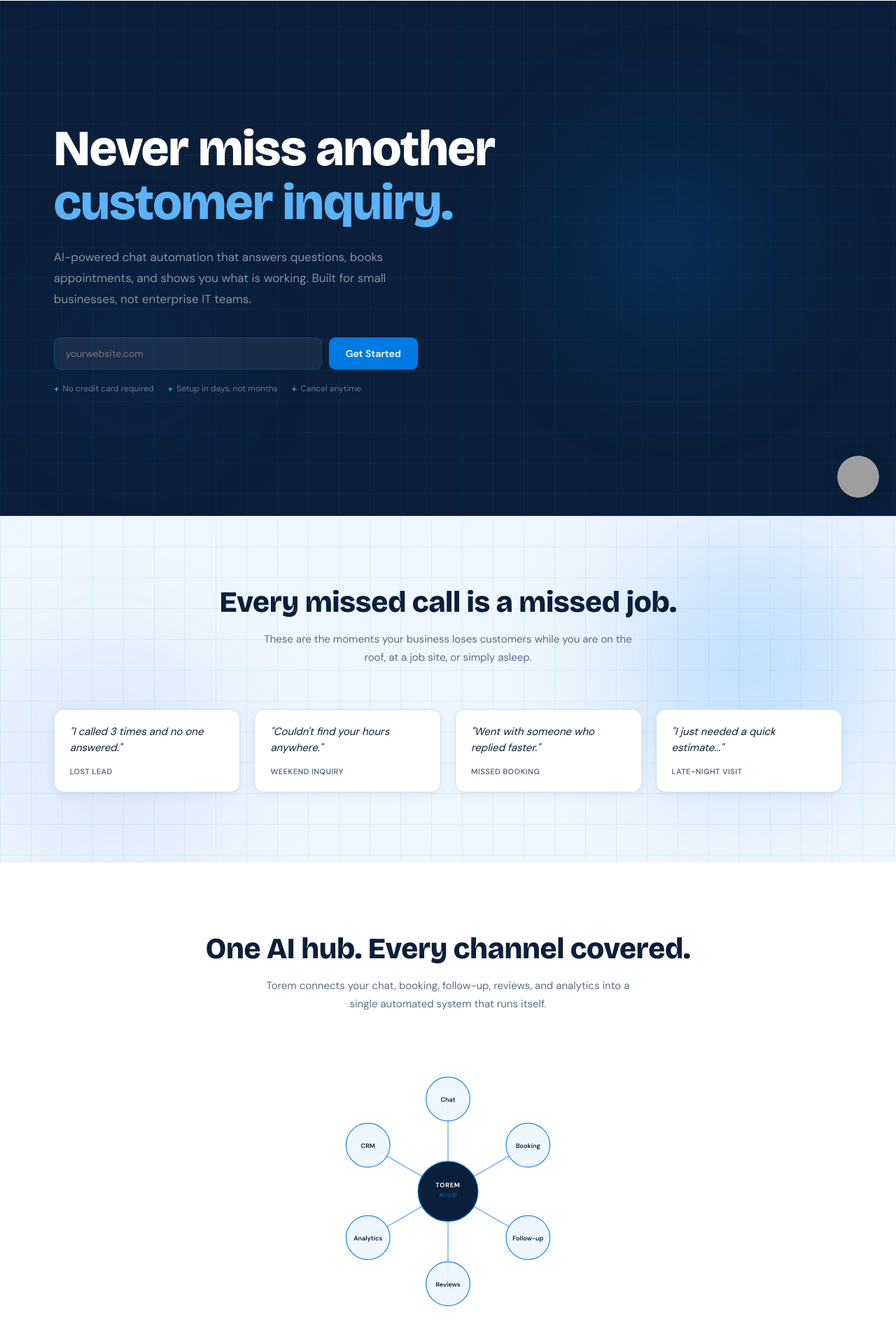
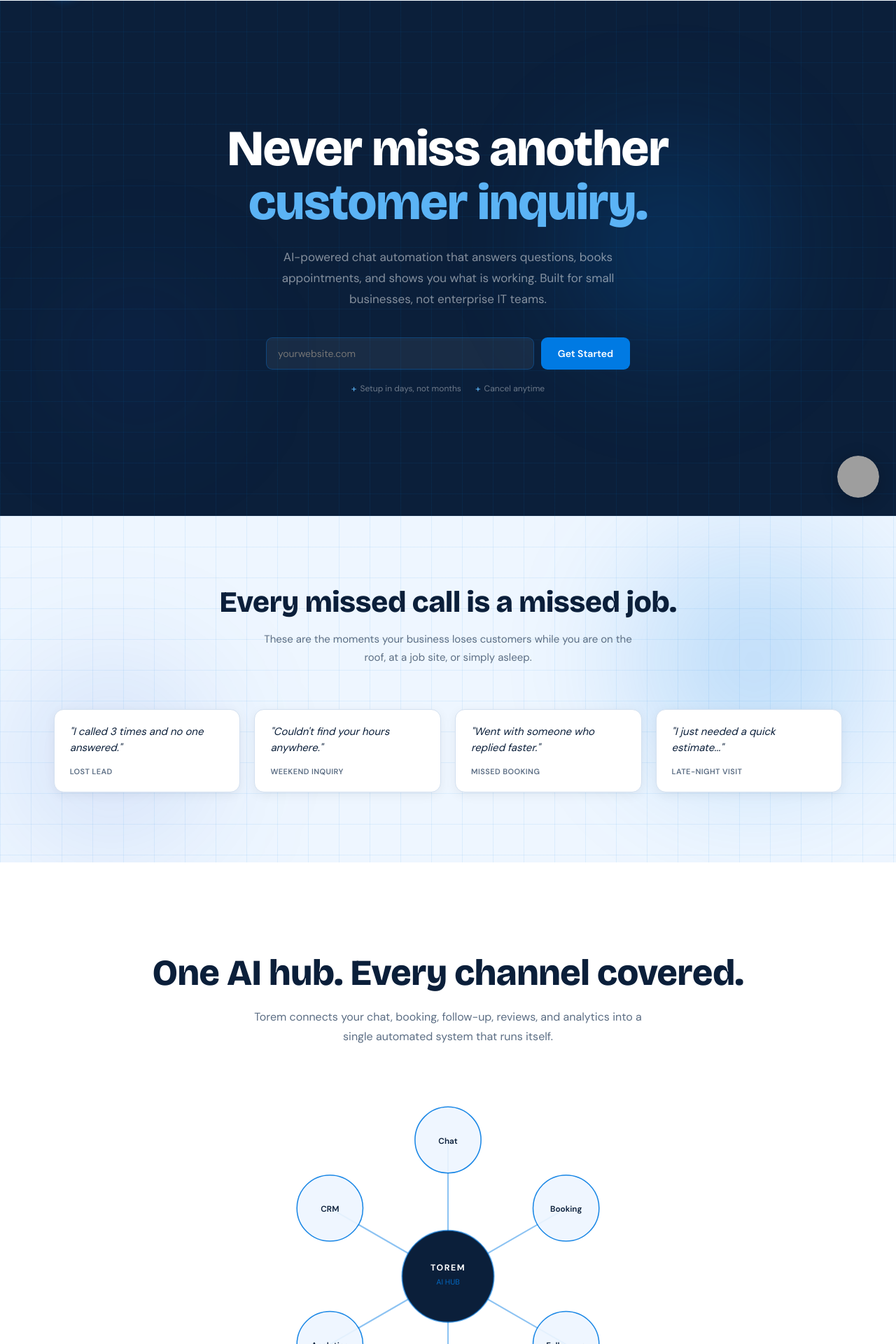
Before and after one commit to toremaiautomation/torem-website, a React (Vite) app: page / in a window 1280 px wide. Shown: the part 65-1985 px from the top of the page at 70% size. Built offline with nearby package versions, Linux system fonts and the light colour scheme; grey boxes are pictures that could not be loaded.

Commit message:
Fix: restore visitor phone field on Contact form, remove Torem's own number sitewide

```diff
--- a/src/components/ChatWidget.jsx
+++ b/src/components/ChatWidget.jsx
@@ -12,7 +12,6 @@
   availabilityWebhookUrl: "https://toremai.app.n8n.cloud/webhook/torem-availability",
   bookWebhookUrl: "https://toremai.app.n8n.cloud/webhook/torem-book",
   contactEmail: "toremaiautomation@gmail.com",
-  contactPhone: "(832) 683-8151",
   enabledWorkflows: {
     booking: true,
     reviewGeneration: false,
--- a/src/components/Footer.jsx
+++ b/src/components/Footer.jsx
@@ -39,7 +39,7 @@
         {[
           { h: "Company", links: [["Home","Home","nav"],["Services","Services","nav"],["About","About","nav"],["Contact","Contact","nav"]] },
           { h: "Services", links: [["Knowledge Base","foundation","scroll"],["Booking Built In","addons","scroll"],["Analytics","addons","scroll"],["Any Business","addons","scroll"]] },
-          { h: "Contact",  links: [["toremaiautomation@gmail.com","mailto:toremaiautomation@gmail.com","email"],["(832) 683-8151","tel:+18326838151","tel"],["Houston, TX",null,null],["Book a Call","Contact","nav"]] },
+          { h: "Contact",  links: [["Email","mailto:toremaiautomation@gmail.com","email"],["Houston, TX",null,null],["Book a Call","Contact","nav"]] },
         ].map(({ h, links }) => (
           <div key={h}>
             <div style={{ fontSize: "10px", fontWeight: 700, letterSpacing: "2px", color: "#475569", textTransform: "uppercase", marginBottom: "18px" }}>{h}</div>
--- a/src/components/HubDiagram.jsx
+++ b/src/components/HubDiagram.jsx
@@ -12,7 +12,8 @@
   { label: "Analytics", angle: 240 },
   { label: "CRM",       angle: 300 },
 ];
-const CX = 400, CY = 240, R = 160, NR = 38;
+
+const CX = 400, CY = 250, R = 190, NR = 46;
 
 function toXY(angleDeg) {
   const rad = (angleDeg - 90) * (Math.PI / 180);
@@ -29,7 +30,7 @@
       lines.forEach((line, i) => {
         gsap.to(line, {
           strokeDashoffset: 0,
-          duration: 0.6,
+          duration: 0.65,
           delay: i * 0.12,
           ease: "power2.out",
           scrollTrigger: {
@@ -44,7 +45,13 @@
   }, []);
 
   return (
-    <svg ref={svgRef} viewBox="0 0 800 480" style={{ width:"100%", maxWidth:"660px", margin:"0 auto", display:"block", overflow:"visible" }} aria-hidden="true">
+    <svg
+      ref={svgRef}
+      viewBox="0 0 800 500"
+      style={{ width: "100%", maxWidth: "820px", margin: "0 auto", display: "block", overflow: "visible" }}
+      aria-hidden="true"
+    >
+      {/* Spoke lines */}
       {NODES.map((n, i) => {
         const { x, y } = toXY(n.angle);
         return (
@@ -54,17 +61,18 @@
             x1={CX} y1={CY} x2={x} y2={y}
             stroke={P.blue}
             strokeWidth="2"
-            strokeDasharray="160"
-            strokeDashoffset="160"
-            opacity="0.5"
+            strokeDasharray="190"
+            strokeDashoffset="190"
+            opacity="0.45"
           />
         );
       })}
+
       {/* Center node */}
-      <circle cx={CX} cy={CY} r="52" fill={P.navy} />
-      <circle cx={CX} cy={CY} r="52" fill="none" stroke={P.blue} strokeWidth="2" opacity="0.6" />
-      <text x={CX} y={CY - 7} textAnchor="middle" fill="white" fontSize="11" fontWeight="700" letterSpacing="1">TOREM</text>
-      <text x={CX} y={CY + 10} textAnchor="middle" fill={P.blue} fontSize="10" opacity="0.8">AI HUB</text>
+      <circle cx={CX} cy={CY} r="64" fill={P.navy} />
+      <circle cx={CX} cy={CY} r="64" fill="none" stroke={P.blue} strokeWidth="2" opacity="0.55" />
+      <text x={CX} y={CY - 8} textAnchor="middle" fill="white" fontSize="12" fontWeight="700" letterSpacing="1.5">TOREM</text>
+      <text x={CX} y={CY + 11} textAnchor="middle" fill={P.blue} fontSize="10.5" opacity="0.8">AI HUB</text>
 
       {/* Outer nodes */}
       {NODES.map((n, i) => {
@@ -72,7 +80,7 @@
         return (
           <g key={i}>
             <circle cx={x} cy={y} r={NR} fill={T.bgAlt} stroke={P.blue} strokeWidth="1.5" opacity="0.9" />
-            <text x={x} y={y + 5} textAnchor="middle" fill={T.text} fontSize="11" fontWeight="600">{n.label}</text>
+            <text x={x} y={y + 5} textAnchor="middle" fill={T.text} fontSize="11.5" fontWeight="600">{n.label}</text>
           </g>
         );
       })}
--- a/src/pages/ContactPage.jsx
+++ b/src/pages/ContactPage.jsx
@@ -87,10 +87,6 @@
               <div style={{ fontSize: "11px", color: T.textMuted, marginBottom: "4px", textTransform: "uppercase", letterSpacing: "1px" }}>Email us directly</div>
               <a href="mailto:toremaiautomation@gmail.com" style={{ fontSize: "14px", fontWeight: 700, color: T.blue, textDecoration: "underline", fontFamily: BODY }}>toremaiautomation@gmail.com</a>
             </div>
-            <div style={{ marginTop: "12px", padding: "18px 20px", background: T.bg, borderRadius: "10px", border: `1px solid ${T.border}` }}>
-              <div style={{ fontSize: "11px", color: T.textMuted, marginBottom: "4px", textTransform: "uppercase", letterSpacing: "1px" }}>Call or text us</div>
-              <a href="tel:+18326838151" style={{ fontSize: "14px", fontWeight: 700, color: T.blue, textDecoration: "underline", fontFamily: BODY }}>(832) 683-8151</a>
-            </div>
           </motion.div>
 
           {/* Right - Form (logic untouched) */}
@@ -120,7 +116,7 @@
                 <div style={{ display: "grid", gridTemplateColumns: "1fr 1fr", gap: "14px" }}>
                   <div>
                     <label style={{ display: "block", fontSize: "11px", fontWeight: 700, color: T.textMuted, marginBottom: "6px", letterSpacing: "0.5px", textTransform: "uppercase" }}>Phone</label>
-                    <input style={FIELD} type="tel" value={form.phone} onChange={set("phone")} placeholder="(832) 555-0100" />
+                    <input style={FIELD} type="tel" value={form.phone} onChange={set("phone")} placeholder="(555) 000-0000" />
                   </div>
                   <div>
                     <label style={{ display: "block", fontSize: "11px", fontWeight: 700, color: T.textMuted, marginBottom: "6px", letterSpacing: "0.5px", textTransform: "uppercase" }}>Company</label>
--- a/src/pages/DisclaimerPage.jsx
+++ b/src/pages/DisclaimerPage.jsx
@@ -42,7 +42,7 @@
         </LegalSection>
 
         <LegalSection heading="8. Contact">
-          <LP>If you have questions about this Disclaimer, please contact us at <a href="mailto:toremaiautomation@gmail.com" style={{ color: P.blue }}>toremaiautomation@gmail.com</a> or <a href="tel:+18326838151" style={{ color: P.blue }}>(832) 683-8151</a>.</LP>
+          <LP>If you have questions about this Disclaimer, please contact us at <a href="mailto:toremaiautomation@gmail.com" style={{ color: P.blue }}>toremaiautomation@gmail.com</a>.</LP>
         </LegalSection>
       </LegalPage>
     </>
--- a/src/pages/HomePage.jsx
+++ b/src/pages/HomePage.jsx
@@ -118,18 +118,18 @@
         <div style={{ position: "absolute", top: "12%", right: "5%", width: "520px", height: "520px", borderRadius: "50%", background: "radial-gradient(circle, rgba(0,122,227,0.22) 0%, transparent 65%)", filter: "blur(64px)", pointerEvents: "none" }} />
         <div style={{ position: "absolute", bottom: "8%", left: "2%", width: "340px", height: "340px", borderRadius: "50%", background: "radial-gradient(circle, rgba(23,84,207,0.12) 0%, transparent 68%)", filter: "blur(80px)", pointerEvents: "none" }} />
 
-        <div style={{ maxWidth: "1140px", margin: "0 auto", position: "relative", width: "100%" }}>
+        <div style={{ maxWidth: "1140px", margin: "0 auto", position: "relative", width: "100%", textAlign: "center" }}>
           <motion.div {...(reduced ? {} : { initial: { opacity: 0, y: 32 }, animate: { opacity: 1, y: 0 }, transition: { duration: 0.7, ease: [0.22, 1, 0.36, 1] } })}>
-            <h1 style={{ fontFamily: DISPLAY, fontSize: "clamp(38px,5.8vw,72px)", fontWeight: 800, color: P.white, lineHeight: 1.08, maxWidth: "760px", marginBottom: "24px", letterSpacing: "-1px" }} className="t-hero-head">
+            <h1 style={{ fontFamily: DISPLAY, fontSize: "clamp(38px,5.8vw,72px)", fontWeight: 800, color: P.white, lineHeight: 1.08, maxWidth: "760px", margin: "0 auto 24px", letterSpacing: "-1px" }} className="t-hero-head">
               Never miss another<br />
               <span style={{ color: "#5BB3F5" }}>customer inquiry.</span>
             </h1>
-            <p style={{ fontSize: "17px", color: "rgba(255,255,255,0.5)", lineHeight: 1.75, maxWidth: "480px", marginBottom: "40px" }}>
+            <p style={{ fontSize: "17px", color: "rgba(255,255,255,0.5)", lineHeight: 1.75, maxWidth: "480px", marginBottom: "40px", margin: "0 auto 40px" }}>
               AI-powered chat automation that answers questions, books appointments, and shows you what is working. Built for small businesses, not enterprise IT teams.
             </p>
 
             {/* URL input CTA */}
-            <div style={{ display: "flex", gap: "10px", flexWrap: "wrap", maxWidth: "520px" }}>
+            <div style={{ display: "flex", gap: "10px", flexWrap: "wrap", maxWidth: "520px", margin: "0 auto", justifyContent: "center" }}>
               <input
                 type="text"
                 value={urlVal}
@@ -152,8 +152,8 @@
               </button>
             </div>
 
-            <div style={{ marginTop: "18px", display: "flex", gap: "20px", flexWrap: "wrap" }}>
-              {["No credit card required", "Setup in days, not months", "Cancel anytime"].map(t => (
+            <div style={{ marginTop: "18px", display: "flex", gap: "20px", flexWrap: "wrap", justifyContent: "center" }}>
+              {["Setup in days, not months", "Cancel anytime"].map(t => (
                 <span key={t} style={{ fontSize: "12px", color: "rgba(255,255,255,0.4)", display: "flex", alignItems: "center", gap: "5px" }}>
                   <span style={{ color: "#5BB3F5", fontSize: "14px" }}>+</span> {t}
                 </span>
@@ -180,13 +180,15 @@
       </section>
 
       {/* 3. HUB-AND-SPOKE DIAGRAM */}
-      <section style={{ padding: "100px clamp(24px,6vw,80px)", background: T.bg }}>
+      <section style={{ padding: "130px clamp(24px,6vw,80px)", background: T.bg }}>
         <div style={{ maxWidth: "1140px", margin: "0 auto" }}>
-          <motion.div {...fadeUp(reduced)} style={{ textAlign: "center", marginBottom: "56px" }}>
-            <SectionHead
-              heading="One AI hub. Every channel covered."
-              sub="Torem connects your chat, booking, follow-up, reviews, and analytics into a single automated system that runs itself."
-            />
+          <motion.div {...fadeUp(reduced)} style={{ textAlign: "center", marginBottom: "72px" }}>
+            <h2 style={{ fontFamily: DISPLAY, fontSize: "clamp(30px,4.2vw,52px)", fontWeight: 800, color: T.text, lineHeight: 1.1, letterSpacing: "-0.4px", marginBottom: "20px" }}>
+              One AI hub. Every channel covered.
+            </h2>
+            <p style={{ fontSize: "16px", color: T.textMuted, maxWidth: "560px", margin: "0 auto", lineHeight: 1.75 }}>
+              Torem connects your chat, booking, follow-up, reviews, and analytics into a single automated system that runs itself.
+            </p>
           </motion.div>
           <HubDiagram />
         </div>
--- a/src/pages/PrivacyPage.jsx
+++ b/src/pages/PrivacyPage.jsx
@@ -53,7 +53,7 @@
         </LegalSection>
 
         <LegalSection heading="9. Contact">
-          <LP>For privacy inquiries, contact us at <a href="mailto:toremaiautomation@gmail.com" style={{ color: P.blue }}>toremaiautomation@gmail.com</a> or <a href="tel:+18326838151" style={{ color: P.blue }}>(832) 683-8151</a>. Torem AI, Houston, TX.</LP>
+          <LP>For privacy inquiries, contact us at <a href="mailto:toremaiautomation@gmail.com" style={{ color: P.blue }}>toremaiautomation@gmail.com</a>. Torem AI, Houston, TX.</LP>
         </LegalSection>
       </LegalPage>
     </>
--- a/src/pages/ServicesPage.jsx
+++ b/src/pages/ServicesPage.jsx
@@ -281,8 +281,8 @@
             />
           </motion.div>
 
-          <div style={{ display: "grid", gridTemplateColumns: "repeat(auto-fit, minmax(160px, 1fr))", gap: "14px", maxWidth: "880px", margin: "0 auto" }}>
-            {["Roofing", "Remodeling", "Fencing", "Painting", "Siding", "Windows", "Landscaping", "HVAC", "Plumbing", "Cleaning", "Pest Control", "Any trade"].map((cat, i) => (
+          <div style={{ display: "grid", gridTemplateColumns: "repeat(5, 1fr)", gap: "14px", maxWidth: "880px", margin: "0 auto" }}>
+            {["Restaurants & Cafes", "Salons & Spas", "Medical & Dental", "Retail Stores", "Fitness Studios", "Auto Repair", "Real Estate", "Professional Services", "Pet Care", "Any Small Business"].map((cat, i) => (
               <motion.div key={cat}
                 {...(reduced ? {} : { initial: { opacity: 0, scale: 0.94 }, whileInView: { opacity: 1, scale: 1 }, viewport: { once: true }, transition: { duration: 0.3, delay: i * 0.04 } })}
                 style={{
--- a/src/pages/TermsPage.jsx
+++ b/src/pages/TermsPage.jsx
@@ -56,7 +56,7 @@
         </LegalSection>
 
         <LegalSection heading="10. Contact">
-          <LP>Questions about these Terms? Contact us at <a href="mailto:toremaiautomation@gmail.com" style={{ color: P.blue }}>toremaiautomation@gmail.com</a> or call <a href="tel:+18326838151" style={{ color: P.blue }}>(832) 683-8151</a>.</LP>
+          <LP>Questions about these Terms? Contact us at <a href="mailto:toremaiautomation@gmail.com" style={{ color: P.blue }}>toremaiautomation@gmail.com</a>.</LP>
         </LegalSection>
       </LegalPage>
     </>
--- a/src/theme.js
+++ b/src/theme.js
@@ -99,7 +99,7 @@
   .t-mobile-link:hover { background: ${T.bgAlt} !important; color: ${T.blue} !important; }
 
   .marquee-track { display: flex; width: max-content; animation: marqueeScroll 26s linear infinite; }
-  .hub-line { stroke-dasharray: 160; stroke-dashoffset: 160; }
+  .hub-line { stroke-dasharray: 190; stroke-dashoffset: 190; }
 
   @media (max-width: 768px) {
     .t-nav-desktop       { display: none !important; }
```
Also changed, not shown: src/components/Navbar.jsx (+2 -5 lines).
